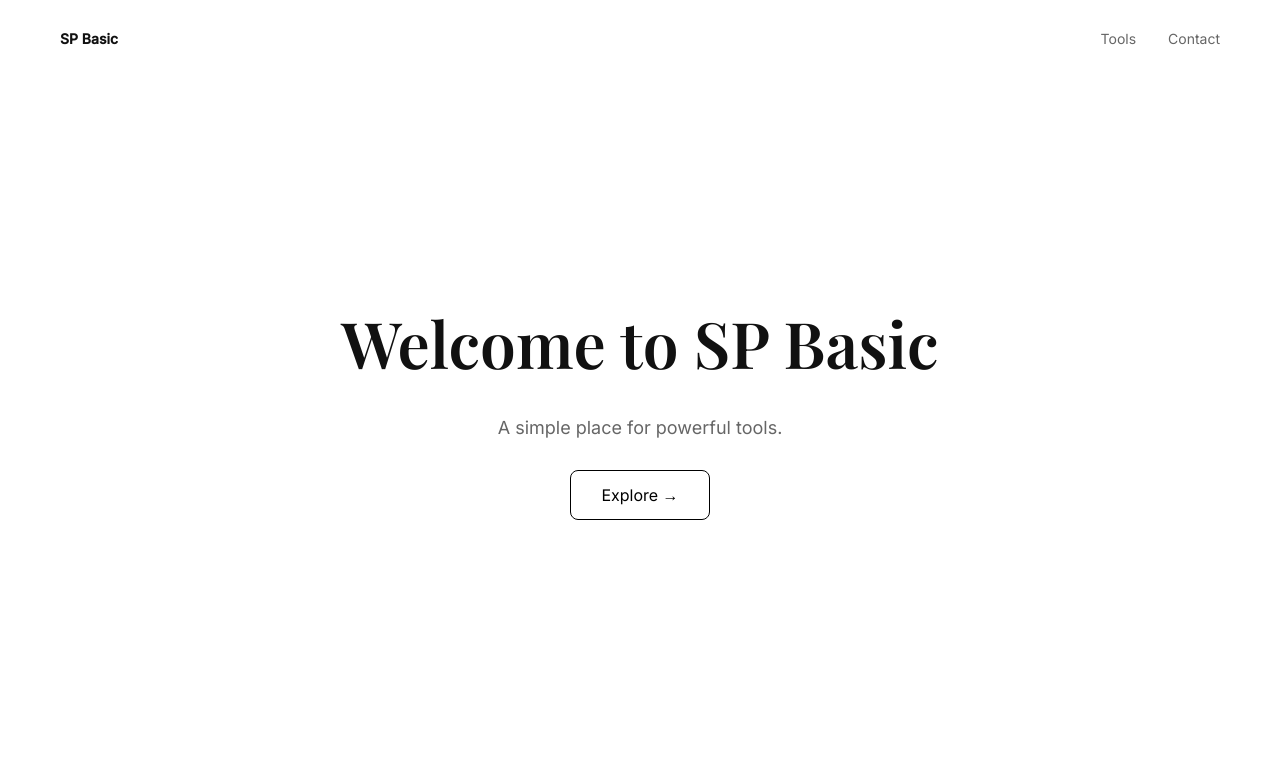
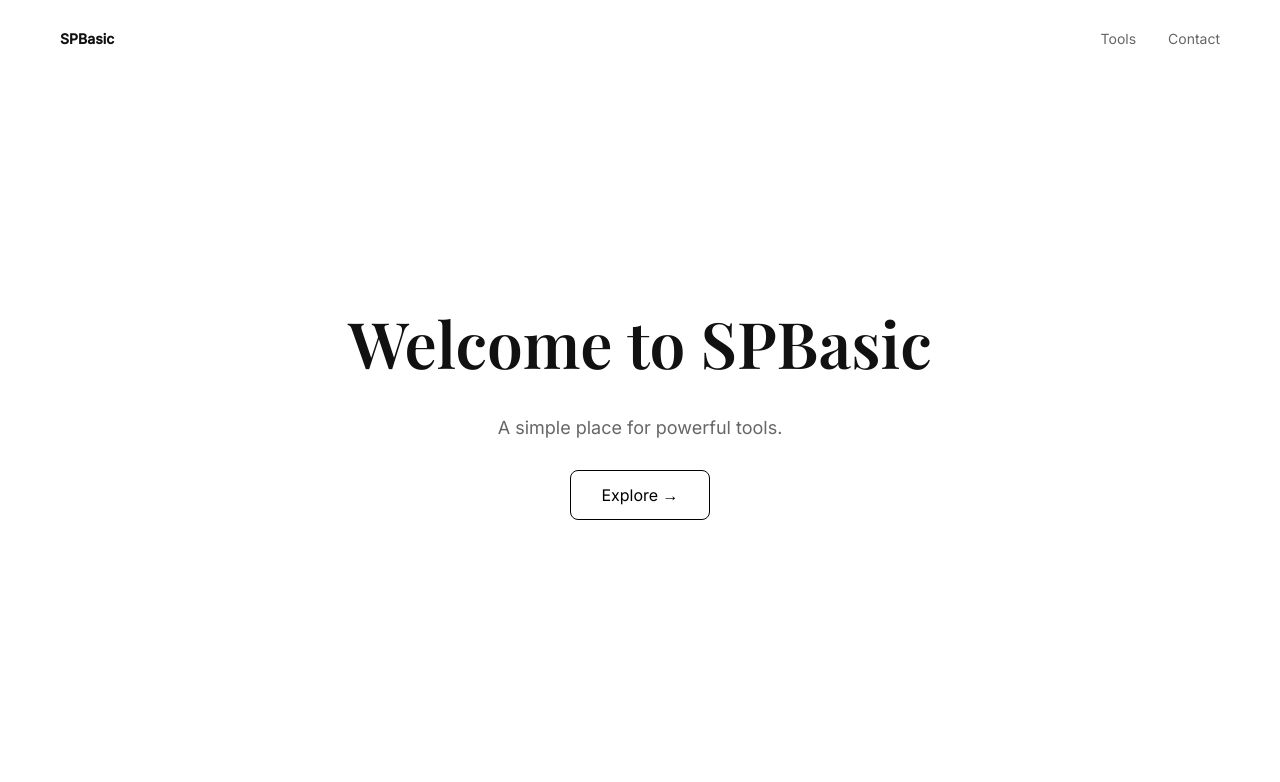
Before and after one commit to spatelsuy/DecodeCRI, a plain HTML site: page index.html in a window 1280 px wide. Shown: the top 782 px of the page. Drawn offline with nearby package versions, Linux system fonts and the light colour scheme.

Commit message:
Update index.html

```diff
--- a/index.html
+++ b/index.html
@@ -188,7 +188,7 @@
 <body>
 
 <header>
-  <strong>SP Basic</strong>
+  <strong>SPBasic</strong>
   <nav>
     <a href="#tools">Tools</a>
     <a href="#contact">Contact</a>
@@ -196,7 +196,7 @@
 </header>
 
 <section class="hero reveal">
-  <h1>Welcome to SP Basic</h1>
+  <h1>Welcome to SPBasic</h1>
   <p>A simple place for powerful tools.</p>
   <a href="#tools" class="btn">Explore →</a>
 </section>
```
